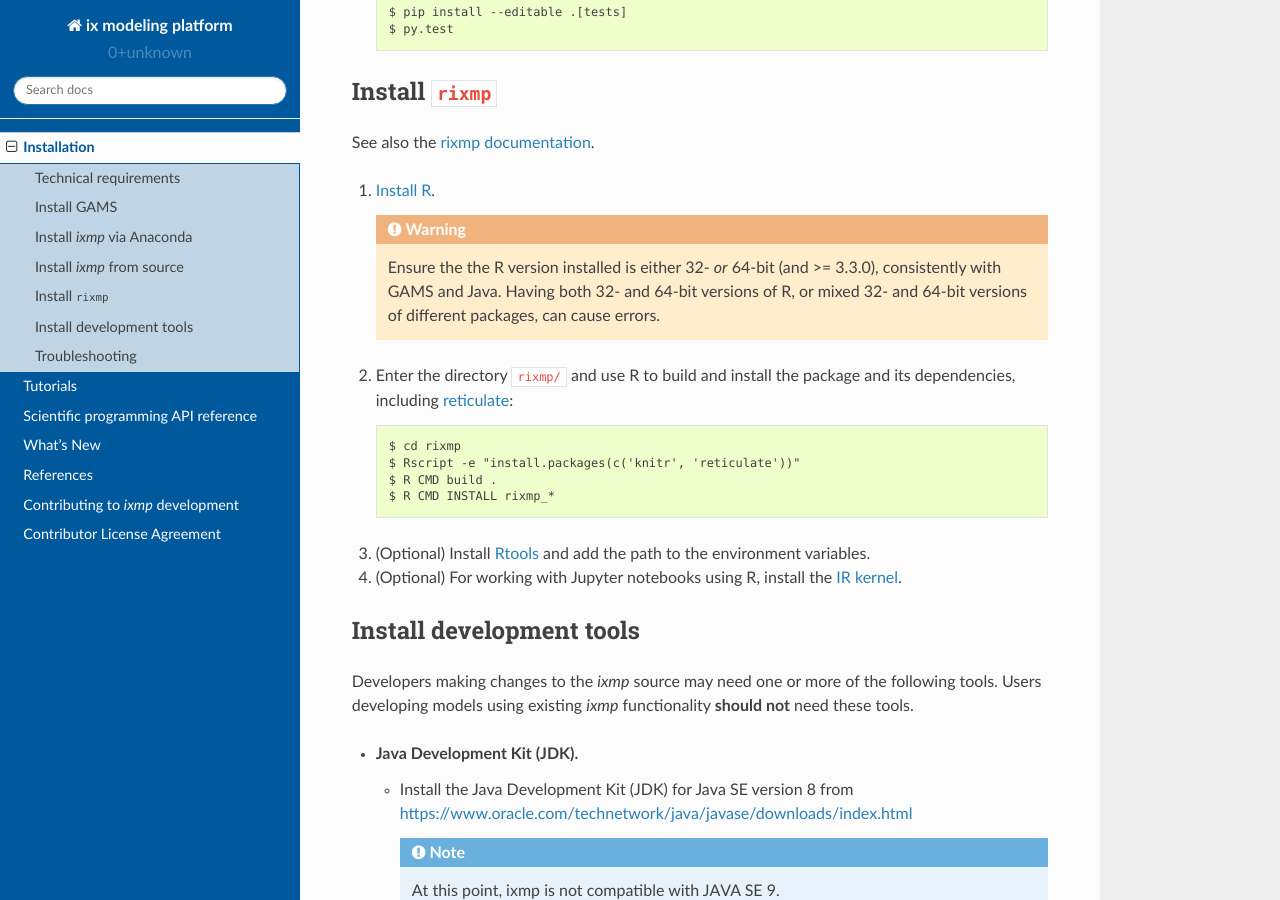
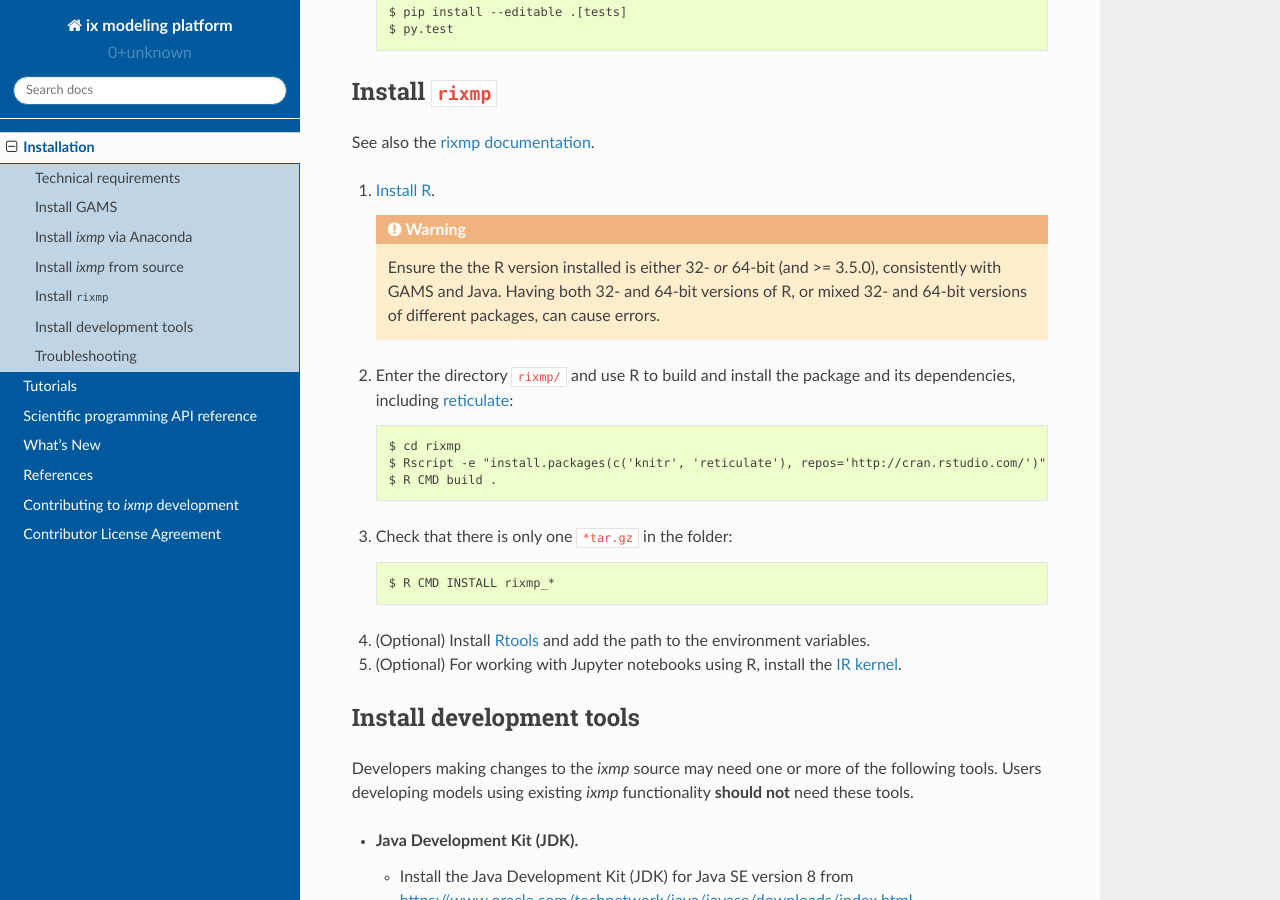
Before and after one commit to iiasa/ixmp, a Sphinx documentation site: the page built from doc/source/install.rst, in a window 1280 px wide and 900 px high, scrolled down 2199 px. Built offline with Sphinx 7.4.7 and the Read the Docs theme 2.0.0, drawn with Linux system fonts in a browser that asks for light colours.

Commit message:
rixmp installation guide
corrections to make sure it work in any case

```diff
--- a/doc/source/install.rst
+++ b/doc/source/install.rst
@@ -112,19 +112,22 @@ See also the :ref:`rixmp documentation <rixmp>`.
 1. `Install R <https://www.r-project.org>`_.
 
    .. warning::
-      Ensure the the R version installed is either 32- *or* 64-bit (and >= 3.3.0), consistently with GAMS and Java.
+      Ensure the the R version installed is either 32- *or* 64-bit (and >= 3.5.0), consistently with GAMS and Java.
       Having both 32- and 64-bit versions of R, or mixed 32- and 64-bit versions of different packages, can cause errors.
 
 2. Enter the directory ``rixmp/`` and use R to build and install the package and its dependencies, including reticulate_::
 
    $ cd rixmp
-   $ Rscript -e "install.packages(c('knitr', 'reticulate'))"
+   $ Rscript -e "install.packages(c('knitr', 'reticulate'), repos='http://cran.rstudio.com/')"
    $ R CMD build .
+
+3. Check that there is only one ``*tar.gz`` in the folder::
+
    $ R CMD INSTALL rixmp_*
 
-3. (Optional) Install `Rtools <https://cran.r-project.org/bin/windows/Rtools/>`_ and add the path to the environment variables.
+4. (Optional) Install `Rtools <https://cran.r-project.org/bin/windows/Rtools/>`_ and add the path to the environment variables.
 
-4. (Optional) For working with Jupyter notebooks using R, install the `IR kernel <https://irkernel.github.io>`_.
+5. (Optional) For working with Jupyter notebooks using R, install the `IR kernel <https://irkernel.github.io>`_.
 
 .. _reticulate: https://rstudio.github.io/reticulate/
 
```
